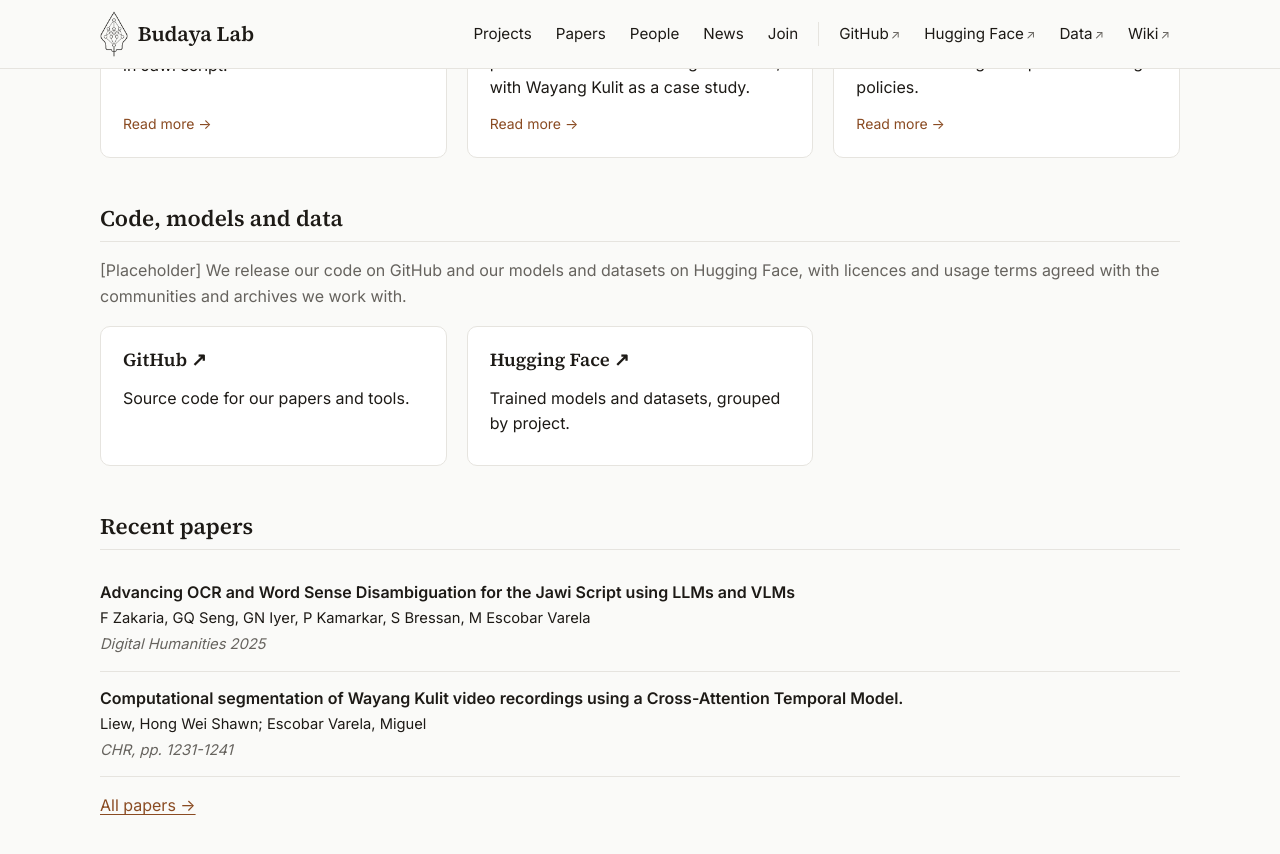
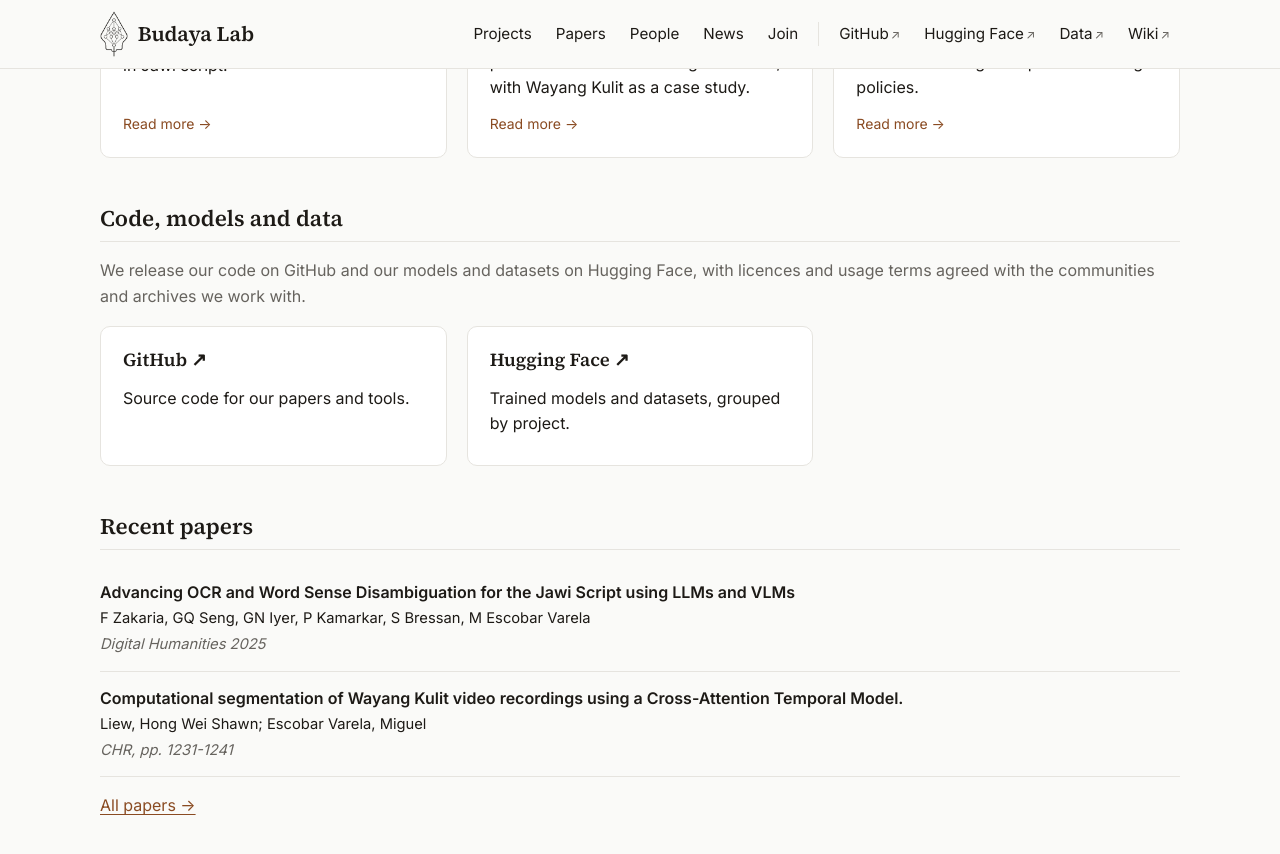
Before and after one commit to budaya-lab/lab-page, a Jekyll site: the page docs/index.html, which Jekyll copies as it is, in a window 1280 px wide and 900 px high, scrolled down 904 px. Shown: the top 854 px of the window. Built offline with Jekyll 4.4.1, drawn with Linux system fonts in a browser that asks for light colours.

Commit message:
removed placeholder

```diff
--- a/docs/index.html
+++ b/docs/index.html
@@ -100,7 +100,7 @@
 
 <section class="open-strip">
   <h2 class="section-title">Code, models and data</h2>
-  <p class="muted">[Placeholder] We release our code on GitHub and our models and datasets on Hugging Face, with licences and usage terms agreed with the communities and archives we work with.</p>
+  <p class="muted">We release our code on GitHub and our models and datasets on Hugging Face, with licences and usage terms agreed with the communities and archives we work with.</p>
   <div class="cards">
     <a class="card card-link" href="https://github.com/budaya-lab" target="_blank" rel="noopener"><h3>GitHub ↗</h3><p>Source code for our papers and tools.</p></a>
     <a class="card card-link" href="https://huggingface.co/budaya-lab" target="_blank" rel="noopener"><h3>Hugging Face ↗</h3><p>Trained models and datasets, grouped by project.</p></a>
```
